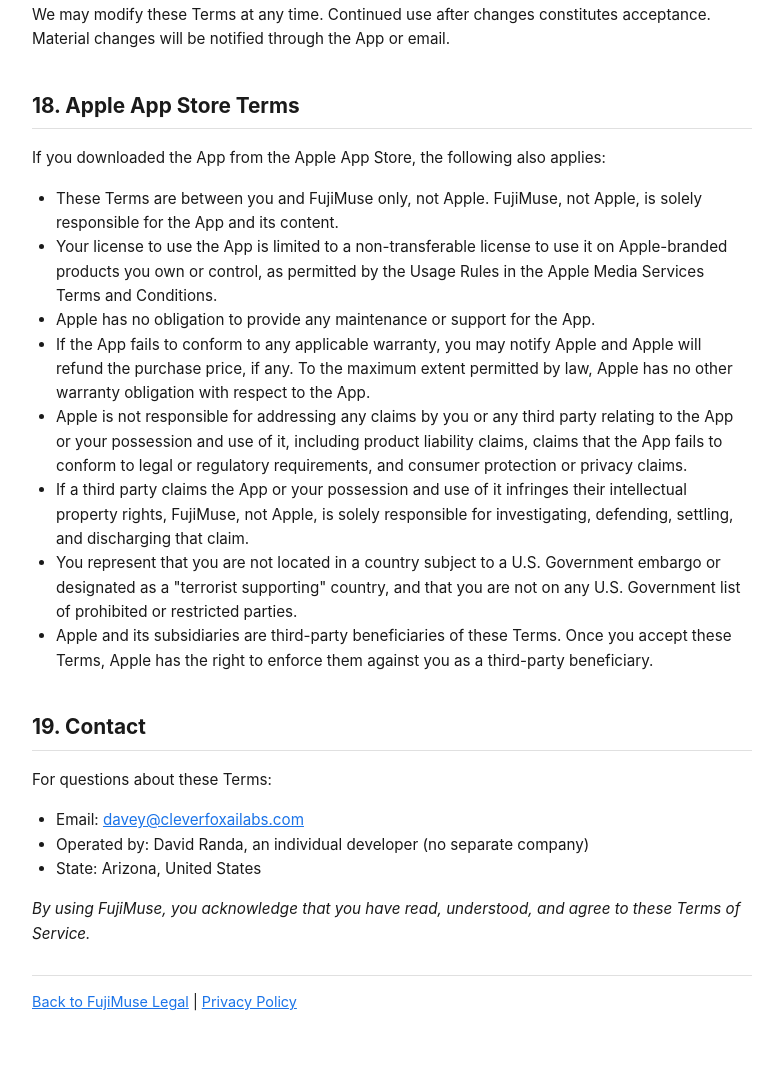
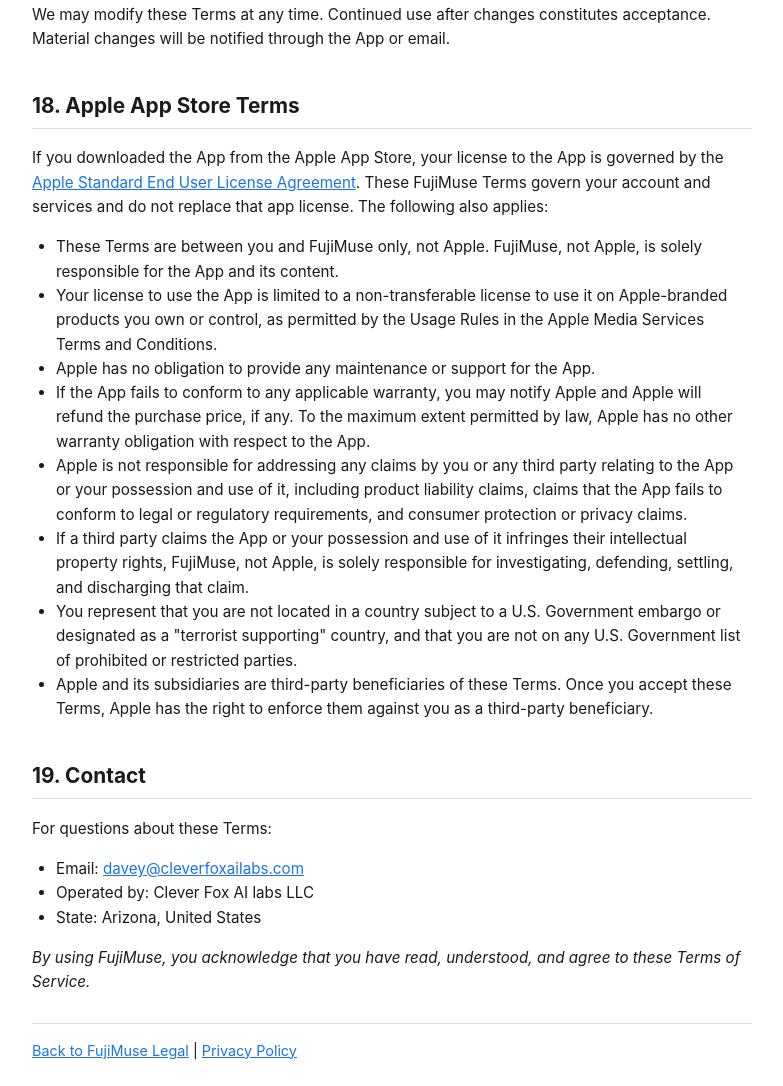
Before and after one commit to RandyBeaman1985/fujimuse-legal, a plain HTML site: page terms-of-service.html in a window 1280 px wide. Shown: the part 7014-8100 px from the top of the page, without its empty margins (248-1031 px from the left). Before the commit the page ends 8051 px from the top, so only its background shows below. Drawn offline with Linux system fonts and the light colour scheme.

Commit message:
Identify company operator and clarify standard Apple app license

```diff
--- a/terms-of-service.html
+++ b/terms-of-service.html
@@ -26,7 +26,7 @@
     </style>
 </head>
 <body>
-    <!-- PLACEHOLDER: contact email is the owner's CleverFox address until a fujimuse.app support mailbox exists, and the operator is the owner as an individual until a company is formed. Update both when that changes. -->
+    <!-- Operator matches the organization enrolled in the Apple Developer Program. -->
     <h1>FujiMuse Terms of Service</h1>
     <p class="updated"><strong>Last Updated:</strong> September 27, 2026</p>
 
@@ -260,7 +260,7 @@
     <p>We may modify these Terms at any time. Continued use after changes constitutes acceptance. Material changes will be notified through the App or email.</p>
 
     <h2>18. Apple App Store Terms</h2>
-    <p>If you downloaded the App from the Apple App Store, the following also applies:</p>
+    <p>If you downloaded the App from the Apple App Store, your license to the App is governed by the <a href="https://www.apple.com/legal/internet-services/itunes/dev/stdeula/">Apple Standard End User License Agreement</a>. These FujiMuse Terms govern your account and services and do not replace that app license. The following also applies:</p>
     <ul>
         <li>These Terms are between you and FujiMuse only, not Apple. FujiMuse, not Apple, is solely responsible for the App and its content.</li>
         <li>Your license to use the App is limited to a non-transferable license to use it on Apple-branded products you own or control, as permitted by the Usage Rules in the Apple Media Services Terms and Conditions.</li>
@@ -276,7 +276,7 @@
     <p>For questions about these Terms:</p>
     <ul>
         <li>Email: <a href="mailto:davey@cleverfoxailabs.com">davey@cleverfoxailabs.com</a></li>
-        <li>Operated by: David Randa, an individual developer (no separate company)</li>
+        <li>Operated by: Clever Fox AI labs LLC</li>
         <li>State: Arizona, United States</li>
     </ul>
 
```
Also changed, not shown: privacy-policy.html (+2 -2 lines), tests/policies.test.mjs (+3 -2 lines).
